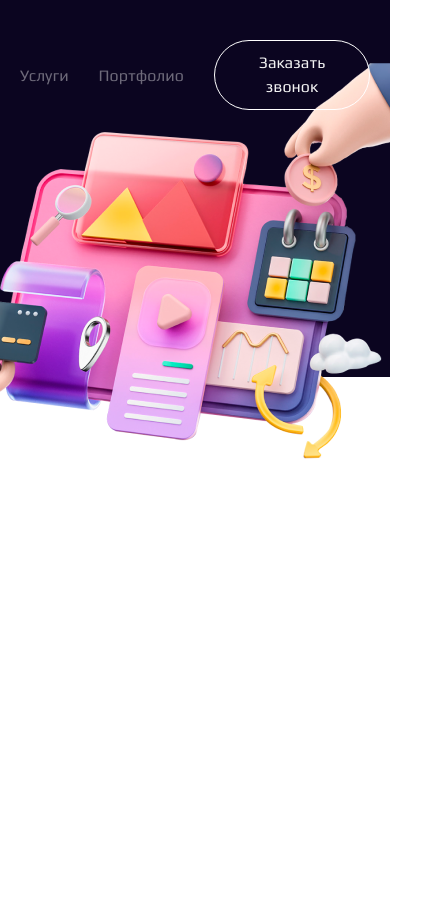
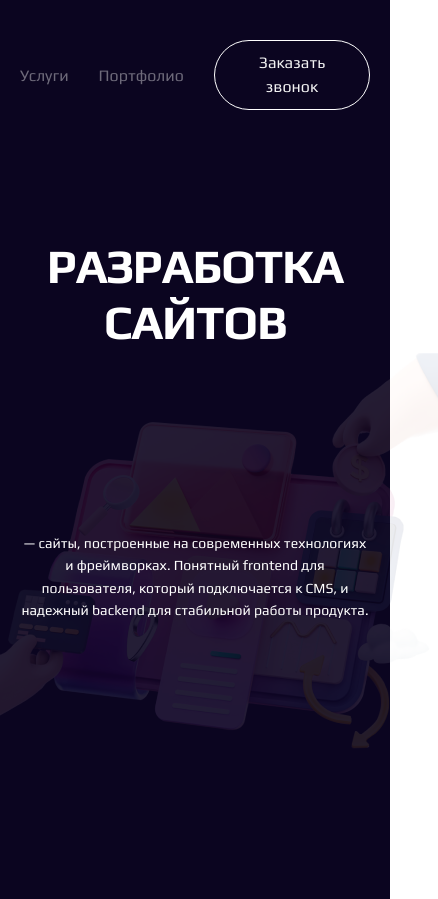
Before and after one commit to JulieBenchuk/web-studio, a Next.js app: page /development in a window 390 px wide. Shown: the whole page, 438 px wide, since content can reach past the window. Before the commit the page ends 844 px from the top, so only its background shows below. Built offline with nearby package versions, Linux system fonts and the light colour scheme.

Commit message:
feat: style of top block (development page)

```diff
--- a/src/components/common/topBlock/TopBlock.tsx
+++ b/src/components/common/topBlock/TopBlock.tsx
@@ -9,8 +9,14 @@ const TopBlock: React.FC<{}> = () => {
     return (
         <Wrapper className={style.wrapper}>
             <Header isMainPage={false} currentPage={"Разработка сайтов"}/>
-            <img src={bgImage.src} alt="background" className={style.bgImage}/>
             <MainTitle title={"Разработка сайтов"}/>
+            <div className={style.bgImageBlock}>
+                <img src={bgImage.src} alt="background" className={style.bgImage}/>
+            </div>
+            <div className={style.description}>— сайты, построенные на современных технологиях и фреймворках. Понятный
+                frontend для пользователя, который подключается к CMS, и надежный backend для стабильной работы
+                продукта.
+            </div>
 
 
         </Wrapper>
--- a/src/styles/components/topBlock.module.scss
+++ b/src/styles/components/topBlock.module.scss
@@ -10,11 +10,43 @@
     padding: 40px 20px 27px 20px;
   }
 
-  .bgImage {
-    position: absolute;
-    top: 60px;
-    right: 0;
-    z-index: 0;
+  .bgImageBlock {
+    @media(max-width: 767px) {
+      display: flex;
+      flex-direction: column;
+      @include Flex-Center();
+    }
+
+    .bgImage {
+      position: absolute;
+      top: 60px;
+      right: 0;
+      z-index: 0;
+      @media(max-width: 767px) {
+        position: static;
+        opacity: 0.1;
+      }
+    }
+
+
+  }
+
+  .description {
+    @include Text-FS-FW-LH(16px, 400, 150%);
+    max-width: 420px;
+    padding-top: 48px;
+    @media(max-width: 1024px) {
+      padding-top: 10px;
+      max-width: 333px;
+    }
+    @media(max-width: 767px) {
+      padding-top: 20px;
+      @include Text-FS-FW-LH(14px, 400, 160%);
+      text-align: center;
+      max-width: 100%;
+      position: relative;
+      bottom: 250px;
+    }
 
   }
 
```
